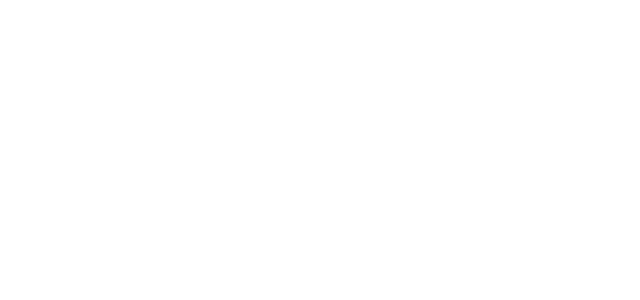
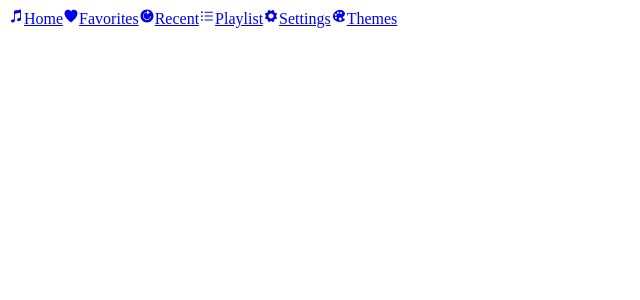
Before and after one commit to Davejs136/player-app, a React (Create React App) app: page /themes in a window 1280 px wide. Shown: the top 300 px of the page, without its empty margins (0-640 px from the left). Built offline with nearby package versions, Linux system fonts and the light colour scheme.

Commit message:
add: sidebar links

```diff
--- a/src/layout/Layout.js
+++ b/src/layout/Layout.js
@@ -1,10 +1,14 @@
 import React from 'react'
 import { BrowserRouter as Router } from 'react-router-dom'
 import Routes from '../routes'
+import MenuLeft from '../components/MenuLeft'
 
 function Layout() {
   return (
     <Router>
+      <section className="menu-left">
+        <MenuLeft />
+      </section>
       <section className="main">
         <Routes />
       </section>
```
